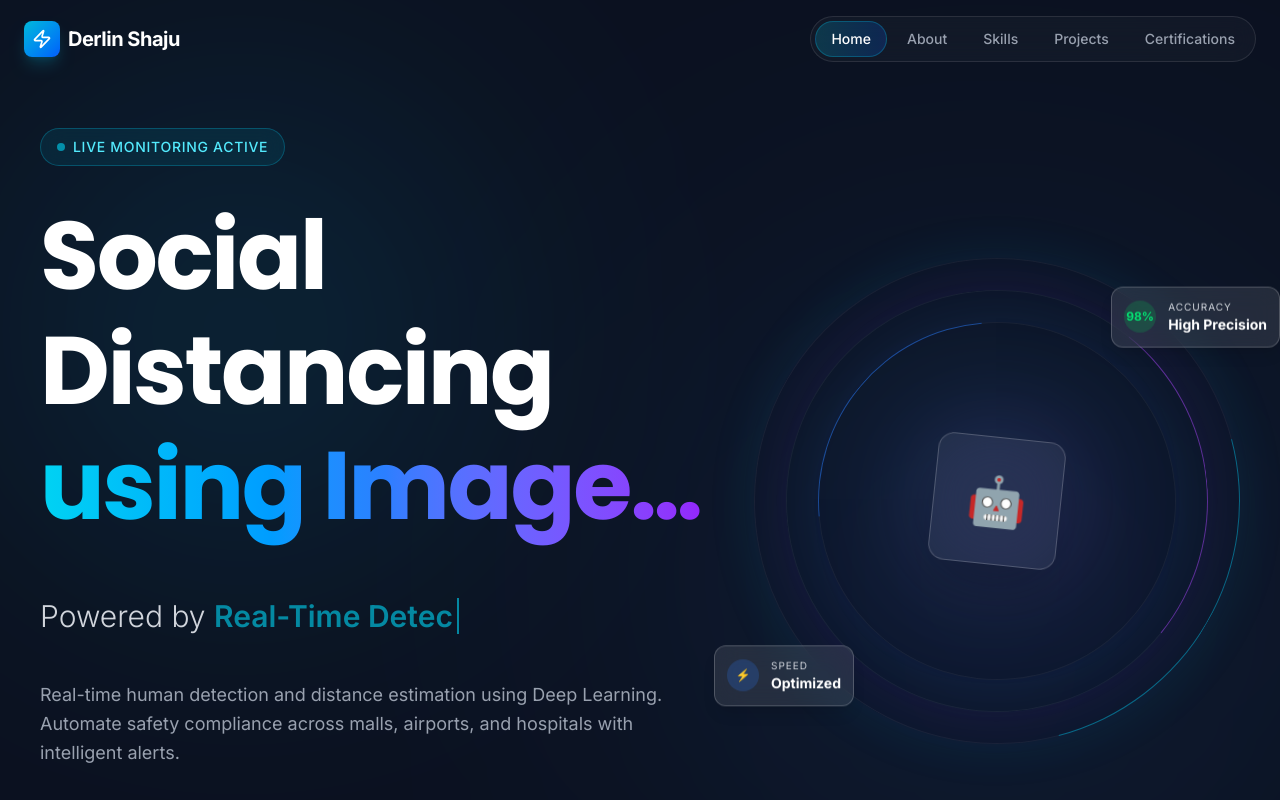
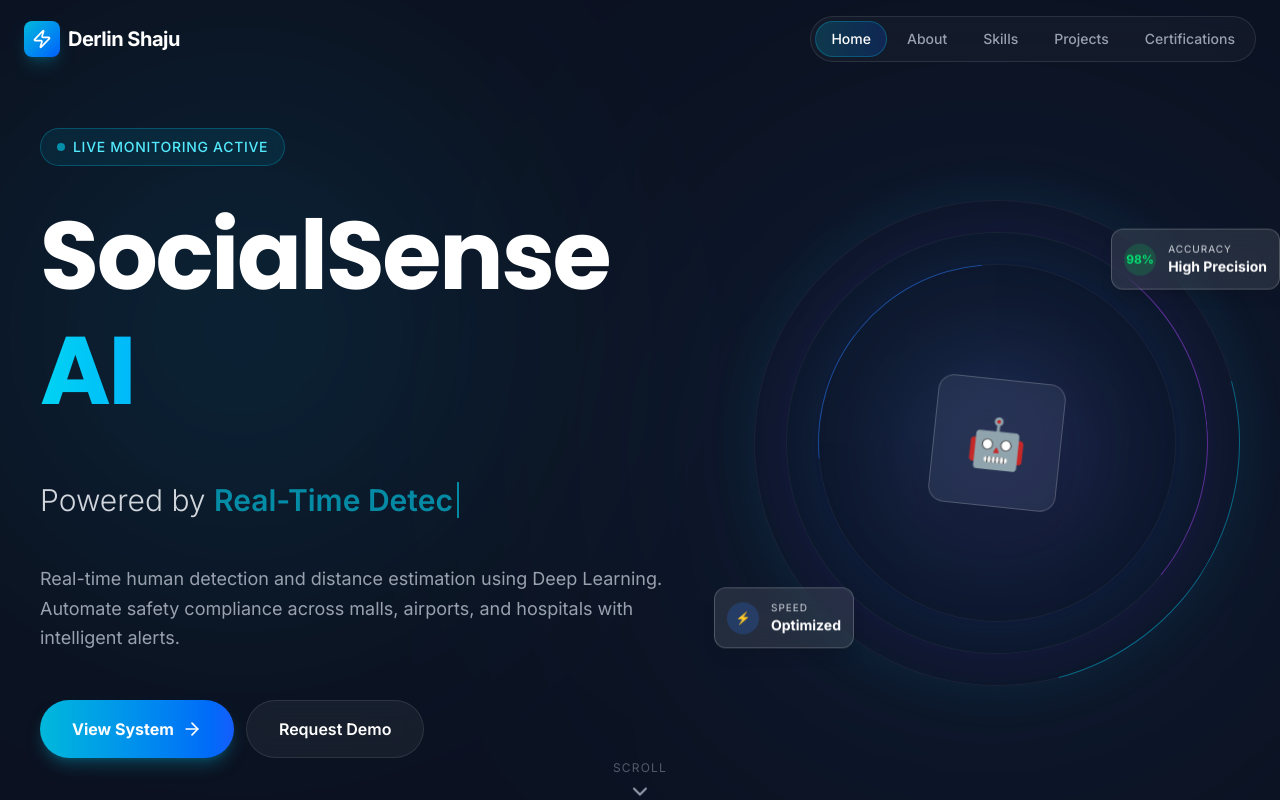
Before and after one commit to derlinshaju2/Derrepo, a Next.js app: page / in a window 1280 px wide. Shown: the top 800 px of the page. Built offline with nearby package versions, Linux system fonts and the light colour scheme.

Commit message:
Revert computer vision project name to SocialSense AI

```diff
--- a/src/components/Footer.tsx
+++ b/src/components/Footer.tsx
@@ -36,10 +36,10 @@ export default function Footer({ currentView = "portfolio" }: FooterProps) {
                         viewport={{ once: true }}
                     >
                         <h2 className={`text-3xl font-bold font-poppins mb-2 tracking-tight ${isLight ? "text-slate-900" : "text-white"}`}>
-                            Social Distancing <span className="text-cyan-600">AI.</span>
+                            SocialSense <span className="text-cyan-600">AI.</span>
                         </h2>
                         <p className={`text-lg max-w-sm mx-auto md:mx-0 leading-relaxed ${isLight ? "text-slate-500" : "text-gray-500"}`}>
-                            Protecting public health through intelligent computer vision and real-time social distancing using image processing.
+                            Protecting public health through intelligent computer vision and real-time social monitoring.
                         </p>
                     </motion.div>
 
@@ -101,7 +101,7 @@ export default function Footer({ currentView = "portfolio" }: FooterProps) {
                 ? isHealth ? "border-teal-100 text-teal-600/60" : "border-slate-100 text-slate-400"
                 : "border-white/5 text-gray-500"
                 }`}>
-                <p>&copy; {new Date().getFullYear()} {isHealth ? "AI Health Guard" : "Social Distancing using Image Processing"}. Project by Derlin Shaju.</p>
+                <p>&copy; {new Date().getFullYear()} {isHealth ? "AI Health Guard" : "SocialSense AI"}. Project by Derlin Shaju.</p>
 
                 <button
                     onClick={scrollToTop}
--- a/src/components/Hero.tsx
+++ b/src/components/Hero.tsx
@@ -9,7 +9,7 @@ const roles = [
     "Computer Vision Analysis",
     "Real-Time Detection",
     "Automated Alerting",
-    "Social Distancing using Image Processing"
+    "SocialSense AI"
 ];
 
 export default function Hero() {
@@ -84,11 +84,10 @@ export default function Hero() {
                     </motion.div>
 
                     <h1 className="text-[28px] sm:text-5xl md:text-6xl lg:text-7xl xl:text-8xl font-bold leading-[1.2] tracking-tight text-white line-clamp-3">
-                        Social Distancing
+                        SocialSense
                         <span className="block text-transparent bg-clip-text bg-gradient-to-r from-cyan-400 via-blue-500 to-purple-600 animate-gradient-x pb-1 md:pb-2">
-                            using Image
+                            AI
                         </span>
-                        Processing
                     </h1>
 
                     <div className="h-8 md:h-16 flex items-center justify-center md:justify-start -mt-2 md:mt-0">
--- a/src/components/Navbar.tsx
+++ b/src/components/Navbar.tsx
@@ -96,7 +96,7 @@ export default function Navbar({ currentView, onViewChange }: NavbarProps) {
                         currentView === "healthguard" ? "text-teal-900" : "text-slate-900"
                         }`}>
                         {currentView === "portfolio" ? "Derlin Shaju" :
-                            currentView === "healthguard" ? "AI Health Guard" : "Social Distancing Monitoring"}
+                            currentView === "healthguard" ? "AI Health Guard" : "SocialSense AI"}
                     </span>
                 </button>
 
@@ -226,7 +226,7 @@ export default function Navbar({ currentView, onViewChange }: NavbarProps) {
 
                         <div className={`p-6 text-center text-xs uppercase tracking-widest border-t ${currentView === "portfolio" ? "text-gray-500 border-white/5" : "text-slate-400 border-slate-200"
                             }`}>
-                            {currentView === "portfolio" ? "Derlin Shaju" : "Social Distancing using Image Processing"} &copy; 2026
+                            {currentView === "portfolio" ? "Derlin Shaju" : "SocialSense AI"} &copy; 2026
                         </div>
                     </motion.div>
                 )}
--- a/src/components/Projects.tsx
+++ b/src/components/Projects.tsx
@@ -12,7 +12,7 @@ export default function Projects({ onViewProject }: ProjectsProps) {
     const projects = [
         {
             id: "socialsense",
-            title: "Social Distancing using Image Processing",
+            title: "SocialSense AI",
             description: "Real-time computer vision system utilizing surveillance feeds to detect and alert social distancing violations. Built for public safety protocols.",
             tech: ["OpenCV", "Python", "YOLOv8"],
             color: "from-cyan-500 to-blue-500",
```
Lines whose indentation alone changed are shown as unchanged.
